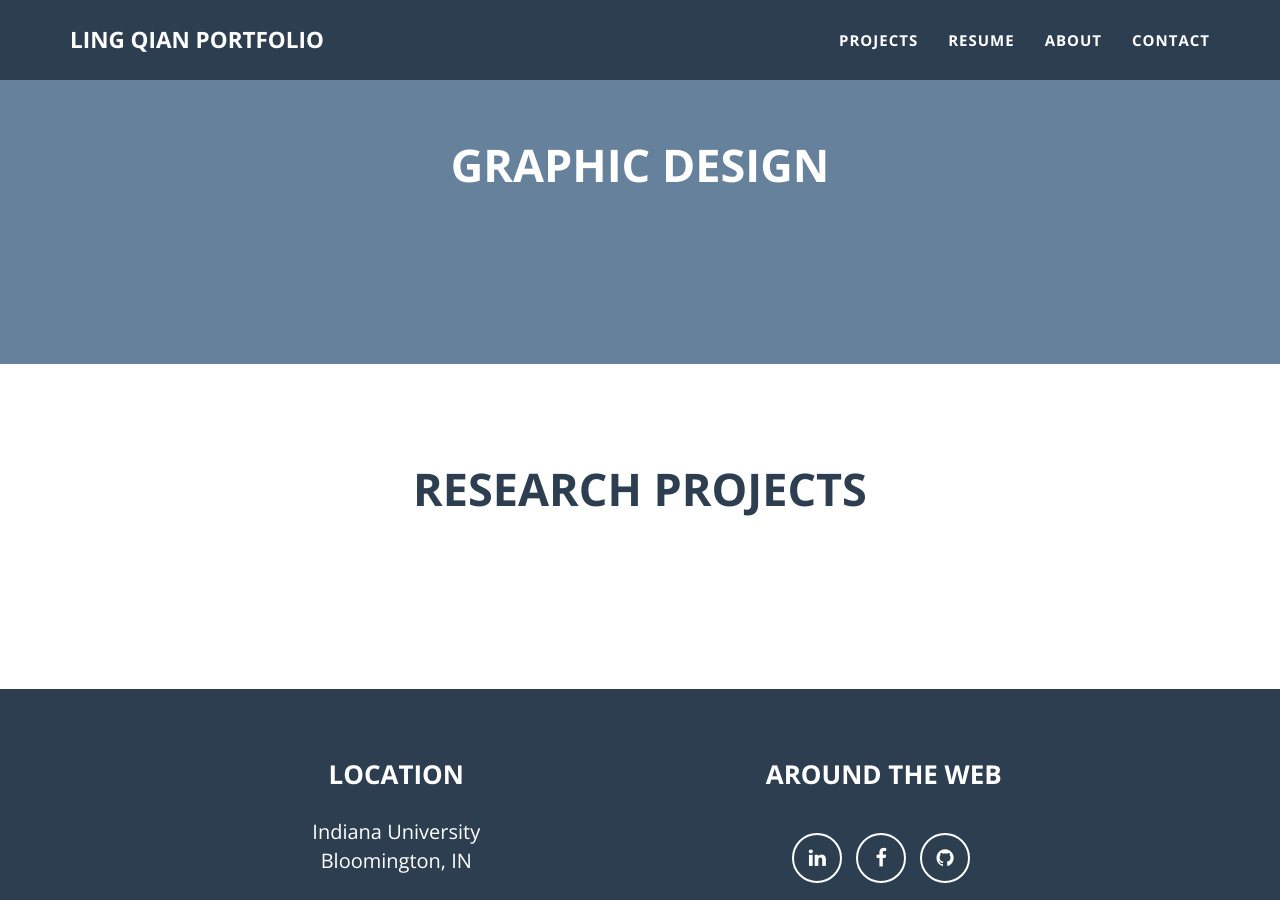
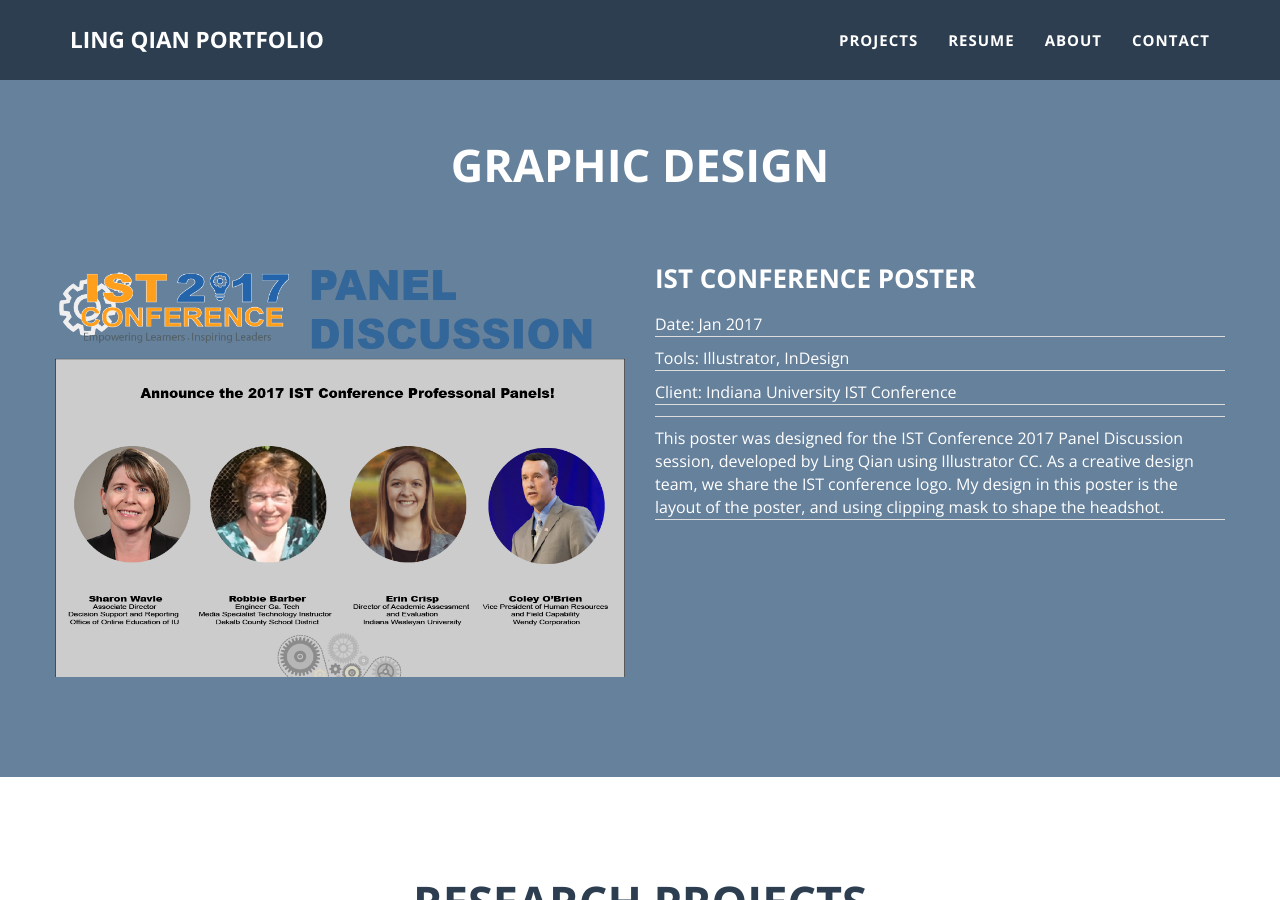
Before and after one commit to lingqiann/lingqiann.github.io, a Jekyll site: the page built from projects.html, in a window 1280 px wide and 900 px high, scrolled down 1396 px. Built offline with Jekyll 4.4.1, drawn with Linux system fonts in a browser that asks for light colours.

Commit message:
Update 2017-01-18-ist-conference.markdown

```diff
--- a/_posts/2017-01-18-ist-conference.markdown
+++ b/_posts/2017-01-18-ist-conference.markdown
@@ -1,6 +1,6 @@
 ---
 layout: default
-type: graphic design
+type: Graphic Design
 name: IST Conference Poster
 tools: "Illustrator, InDesign"
 client: Indiana University IST Conference
```
